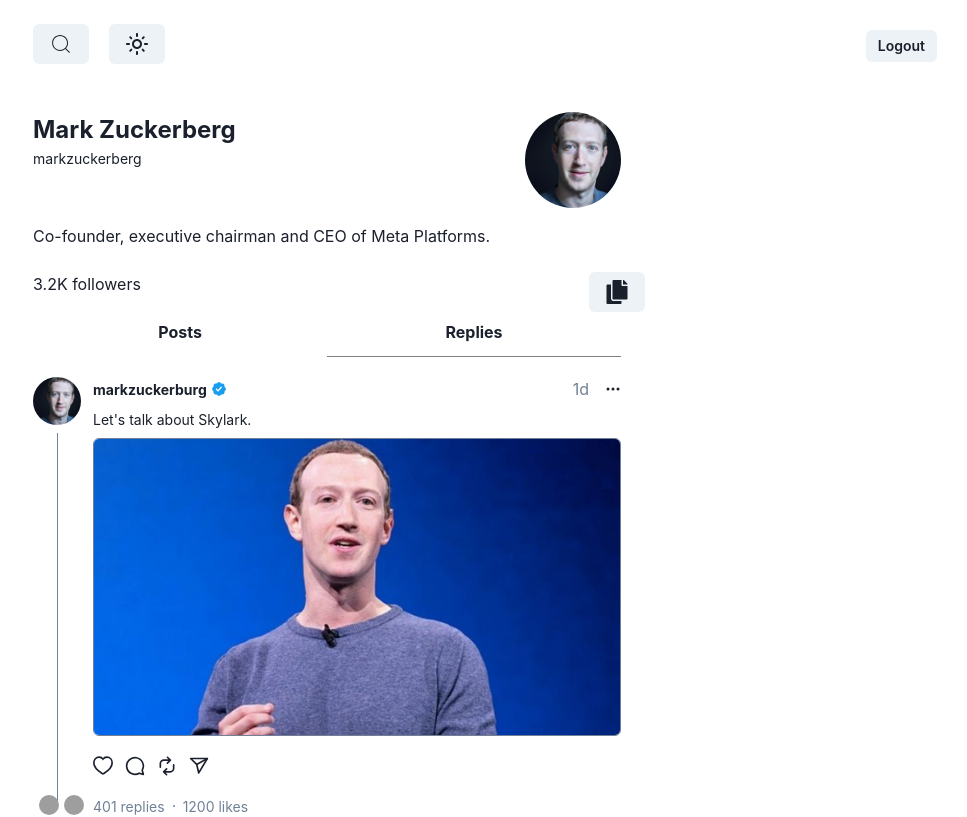
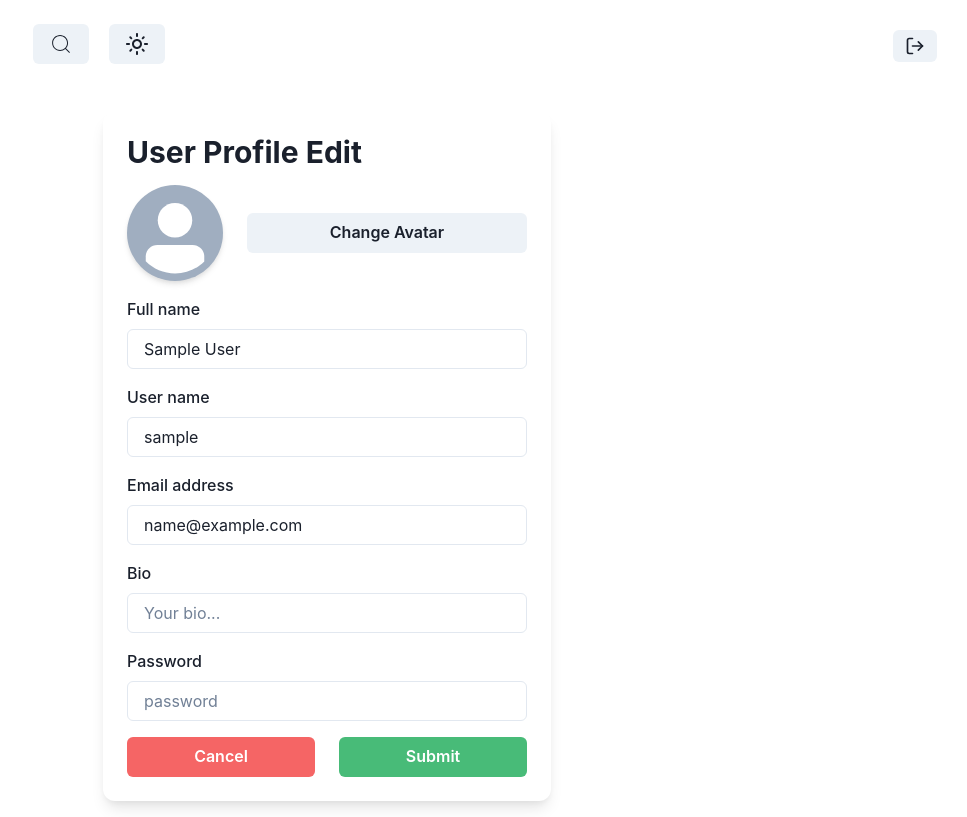
Before and after one commit to vanshtyagi04/Skylark, a React (Vite) app in the folder frontend/: page /update in a window 1280 px wide. Shown: the top 817 px of the page, without its empty margins (313-1280 px from the left). Built offline with nearby package versions, Linux system fonts and the light colour scheme; sample sign-in values are in the browser's storage; grey boxes are pictures that could not be loaded.

Commit message:
Add update profile functionality and image preview feature

```diff
--- a/frontend/src/App.jsx
+++ b/frontend/src/App.jsx
@@ -8,6 +8,7 @@ import AuthPage from "./pages/AuthPage.jsx";
 import { useRecoilValue } from "recoil";
 import userAtom from "../atoms/userAtom.js";
 import LogoutButton from "./components/LogoutButton.jsx";
+import UpdateProfilePage from "./pages/UpdateProfilePage.jsx";
 
 function App() {
   const user = useRecoilValue(userAtom);
@@ -17,6 +18,9 @@ function App() {
         <Routes>
           <Route path='/' element={user ? <HomePage/> : <Navigate to="/auth/signup"/>}/>
           <Route path='/auth/signup' element={!user ? <AuthPage /> : <Navigate to="/"/>}/>
+
+          <Route path='/update' element={user ? <UpdateProfilePage/> : <Navigate to="/auth/signup"/>}/>
+
           <Route path='/:username' element={<UserPage />} />
 				  <Route path='/:username/post/:pid' element={<PostPage />} />
         </Routes>
--- a/frontend/src/components/LogoutButton.jsx
+++ b/frontend/src/components/LogoutButton.jsx
@@ -3,6 +3,7 @@ import { useSetRecoilState } from "recoil";
 import userAtom from "../../atoms/userAtom";
 import useShowToast from "../hooks/useShowToast";
 import authScreenAtom from "../../atoms/authAtom";
+import { FiLogOut } from "react-icons/fi"
 
 const LogoutButton = () => {
     const setUser = useSetRecoilState(userAtom);
@@ -33,7 +34,7 @@ const LogoutButton = () => {
     }
     return(
         <Button position={"fixed"} top={"30px"} right={"30px"} size={"sm"} onClick={handleLogout}>
-            Logout
+            <FiLogOut size={20}/>
         </Button>
     )
 }
--- /dev/null
+++ b/frontend/src/hooks/usePreviewImg.js
@@ -0,0 +1,26 @@
+import { useState } from 'react'
+import useShowToast from './useShowToast'
+
+const usePreviewImg = () => {
+    const [imgUrl, setImgUrl] = useState(null)
+    const showToast = useShowToast()
+
+    const handleImageChange = (e) => {
+        const file = e.target.files[0]
+        if(file && file.type.startsWith("image/")) {
+            const reader = new FileReader()
+
+            reader.onloadend = () => {
+                setImgUrl(reader.result)
+            }
+
+            reader.readAsDataURL(file)
+        } else {
+            showToast("Invalid file tyep", "Please select an image file", "error")
+            setImgUrl(null)
+        }
+    }
+  return { handleImageChange, imgUrl}
+}
+
+export default usePreviewImg
--- /dev/null
+++ b/frontend/src/pages/UpdateProfilePage.jsx
@@ -0,0 +1,167 @@
+'use client'
+
+import {
+  Button,
+  Flex,
+  FormControl,
+  FormLabel,
+  Heading,
+  Input,
+  Stack,
+  useColorModeValue,
+  Avatar,
+  Center,
+} from '@chakra-ui/react'
+import { useRecoilState } from 'recoil'
+import userAtom from '../../atoms/userAtom'
+import { useRef, useState } from 'react'
+import usePreviewImg from '../hooks/usePreviewImg'
+import useShowToast from '../hooks/useShowToast'
+
+export default function UpdateProfilePage() {
+    const [user, setUser] = useRecoilState(userAtom)
+    const [inputs, setInputs] = useState({
+        name: user.name,
+        username: user.username,
+        email: user.email,
+        bio: user.bio,
+        password: '',
+    })
+    const fileRef = useRef(null)
+
+    const { handleImageChange, imgUrl } = usePreviewImg()
+
+    const showToast = useShowToast()
+
+    const handleSubmit = async(e) => {
+      e.preventDefault()
+
+      try{
+        const res = await fetch(`/api/users/update/${user._id}`, {
+          method: "PUT",
+          headers: {
+            "Content-Type": "application/json"
+          },
+          body: JSON.stringify({...inputs, profilePic: imgUrl}),
+        })
+        const data = await res.json()
+        if(data.error) {
+          showToast("Error", data.error, "error")
+          return
+        }
+        showToast("Success", "Profile updated successfully", "success")
+        setUser(data)
+        localStorage.setItem("user-threads", JSON.stringify(data))
+      } catch(error) {
+        showToast('Error', error, 'error')
+      }
+    }
+
+  return (
+    <form onSubmit={handleSubmit}>
+    <Flex
+      align={'center'}
+      justify={'center'}
+      my={6}
+    >
+      <Stack
+        spacing={4}
+        w={'full'}
+        maxW={'md'}
+        bg={useColorModeValue('white', 'gray.700')}
+        rounded={'xl'}
+        boxShadow={'lg'}
+        p={6}
+        >
+        <Heading lineHeight={1.1} fontSize={{ base: '2xl', sm: '3xl' }}>
+          User Profile Edit
+        </Heading>
+        <FormControl id="userName">
+          <Stack direction={['column', 'row']} spacing={6}>
+            <Center>
+              <Avatar size="xl" boxShadow={"md"} src={imgUrl || user.profilePic}>
+              </Avatar>
+            </Center>
+            <Center w="full">
+              <Button w="full" onClick={() => fileRef.current.click()}>Change Avatar</Button>
+              <Input type='file' hidden ref={fileRef} onChange={ handleImageChange }/>
+            </Center>
+          </Stack>
+        </FormControl>
+        <FormControl>
+          <FormLabel>Full name</FormLabel>
+          <Input
+            placeholder="One"
+            value={inputs.name}
+            onChange={(e) => setInputs({...inputs, name: e.target.value})}
+            _placeholder={{ color: 'gray.500' }}
+            type="text"
+          />
+        </FormControl>
+        <FormControl>
+          <FormLabel>User name</FormLabel>
+          <Input
+            placeholder="one"
+            value={inputs.username}
+            onChange={(e) => setInputs({...inputs, username: e.target.value})}
+            _placeholder={{ color: 'gray.500' }}
+            type="text"
+          />
+        </FormControl>
+        <FormControl>
+          <FormLabel>Email address</FormLabel>
+          <Input
+            placeholder="your-email@example.com"
+            value={inputs.email}
+            onChange={(e) => setInputs({...inputs, email: e.target.value})}
+            _placeholder={{ color: 'gray.500' }}
+            type="email"
+          />
+        </FormControl>
+        <FormControl>
+          <FormLabel>Bio</FormLabel>
+          <Input
+            placeholder="Your bio..."
+            value={inputs.bio}
+            onChange={(e) => setInputs({...inputs, bio: e.target.value})}
+            _placeholder={{ color: 'gray.500' }}
+            type="text"
+          />
+        </FormControl>
+        <FormControl>
+          <FormLabel>Password</FormLabel>
+          <Input
+            placeholder="password"
+            value={inputs.password}
+            onChange={(e) => setInputs({...inputs, password: e.target.value})}
+            _placeholder={{ color: 'gray.500' }}
+            type="password"
+          />
+        </FormControl>
+        <Stack spacing={6} direction={['column', 'row']}>
+          <Button
+            bg={'red.400'}
+            color={'white'}
+            w="full"
+            _hover={{
+              bg: 'red.500',
+            }}>
+            Cancel
+          </Button>
+          <Button
+            bg={'green.400'}
+            color={'white'}
+            w="full"
+            _hover={{
+              bg: 'green.500',
+            }}
+            type='submit'
+            >
+            Submit
+          </Button>
+        </Stack>
+      </Stack>
+    </Flex>
+    </form>
+  )
+}
```
Also changed, not shown: 2 other files (tests, documents, lock files or other folders).
